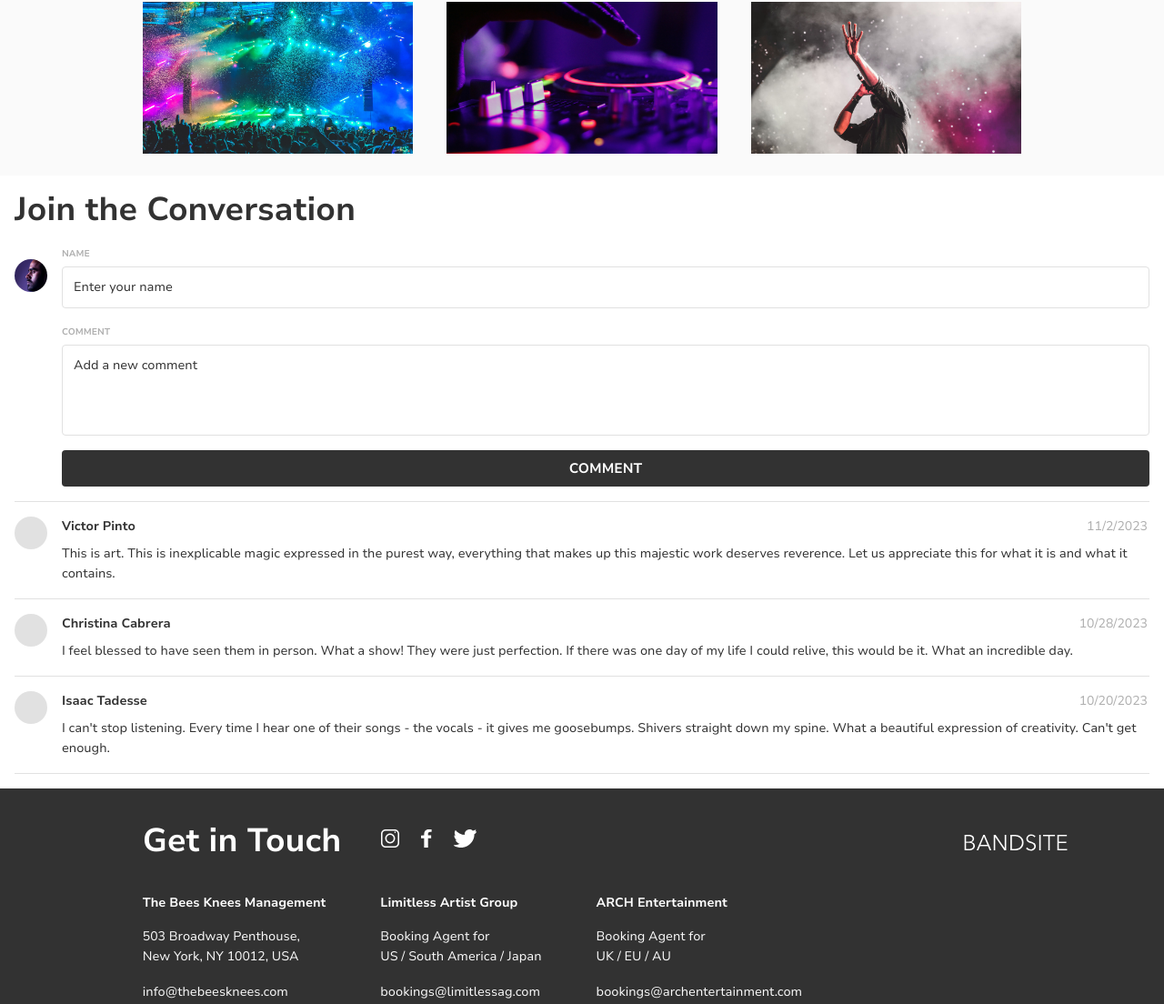
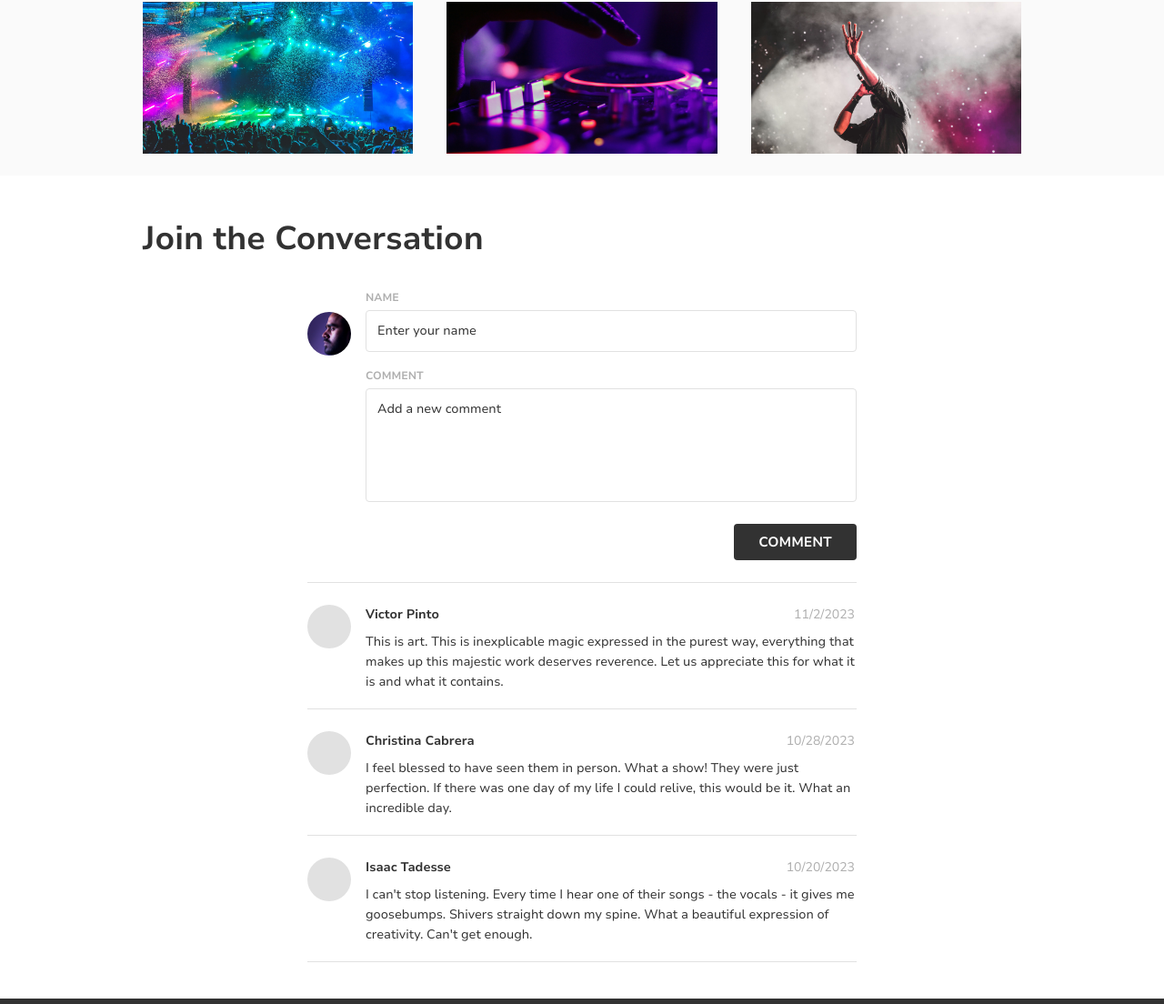
Before and after one commit to ToobaKS/tooba-sheikh-bandsite, a plain HTML site: page index.html in a window 1280 px wide. Shown: the part 2539-3643 px from the top of the page at 91% size. Drawn offline with nearby package versions, Linux system fonts and the light colour scheme; files that its build step writes are made by us from their sources.

Commit message:
finished the tablet and desktop styling for the bios page

```diff
--- a/styles/bio.scss
+++ b/styles/bio.scss
@@ -166,7 +166,6 @@
     flex-direction: row;
     padding-bottom: 16px;
     border-bottom: solid $secondary-color-mercury 0.0625rem;
-    //flex-grow: 1;
   }
 
   &__form {
@@ -194,7 +193,7 @@
     @include font(14px, 20px, 400);
 
     &--large {
-      height: 100px;
+      height: 125px;
       resize: none;
     }
   }
@@ -250,4 +249,70 @@
   &__submit {
     margin-top: 16px;
   }
+
+  @include tablet {
+    margin: 0px 36px;
+    margin-bottom: 24px;
+
+    &__heading {
+      padding: 3rem 0rem 1rem 0rem;
+    }
+
+    &__comment {
+      margin-left: 80px;
+      padding-bottom: 0px;
+    }
+
+    &__form {
+      display: flex;
+      flex-direction: column;
+      flex-grow: 0;
+      width: 100%;
+    }
+
+    &__profileimg {
+      margin-top: 24px;
+      width: 48px;
+      height: 48px;
+      &--image {
+        margin-top: 42px;
+      }
+    }
+
+    &__inputlabel {
+      color: $primary-color-silver;
+      @include font(12px, 20px, 700);
+    }
+
+    &__submit {
+      width: 25%;
+      align-self: flex-end;
+      margin: 24px 0px;
+    }
+
+    &__userinfo {
+      margin-top: 24px;
+    }
+
+    &__commentPara {
+      padding-bottom: 18px;
+    }
+  }
+
+  @include desktop {
+    &__heading {
+      @include desktop-positioning;
+    }
+
+    &__comment {
+      width: 50%;
+      margin-left: auto;
+      margin-right: auto;
+    }
+    &__comment-list {
+      width: 40%;
+      margin-left: auto;
+      margin-right: auto;
+    }
+  }
 }
```
